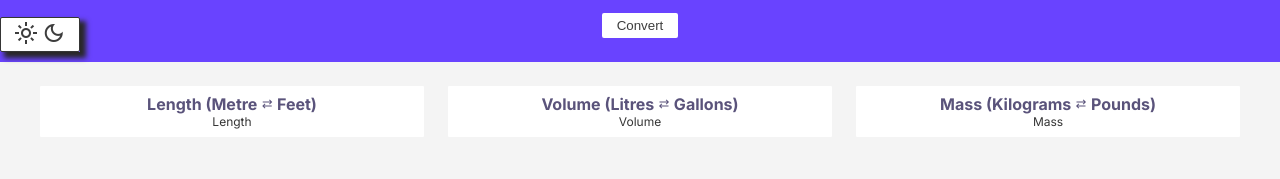
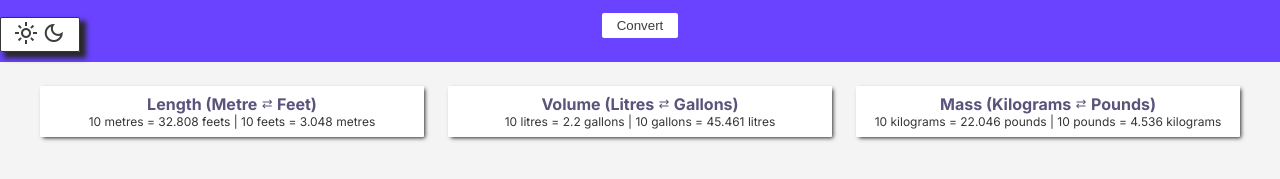
Before and after one commit to rupesh-13sunar/Unit-Converter, a plain HTML site: page rps_uc-index.html in a window 1280 px wide. Both pictures are taken after a click on the button "Convert". Shown: the part 143-322 px from the top of the page. Drawn offline with nearby package versions, Linux system fonts and the light colour scheme.

Commit message:
easier method on JS and some button style added to Unit-Group Container

```diff
--- a/rps_uc-index.css
+++ b/rps_uc-index.css
@@ -18,6 +18,7 @@
     --GRAY: #3D3D3D; /*inside button text color*/
     --ALT-GRAY: #353535; /*paras text color*/
     --ACTIVE: red;
+    --SHADOW: rgb(41, 40, 40);
     /* FONTS */
     --INTER: "Inter", sans-serif;
     /* SIZES */
@@ -31,6 +32,7 @@
     --CHANGING-WHITE: #273549;
     --CHANGING-L-WHITE: #1F2937;
     --ALT-GRAY: #fff;
+    --SHADOW: var(--BORDER-COLOR);
 }
 
 /* GENERAL STYLES */
@@ -92,6 +94,13 @@ main {
     padding: 0.5rem 1rem;
     width: max(335px, 30vw);
     margin-block-end: 0.7rem;
+    cursor: pointer;
+    box-shadow: 2px 2px 4px -1px var(--SHADOW);
+}
+.units-group:active {
+    background-color: transparent ;
+    transform: translateY(2px);
+    box-shadow: 0px 0px 4px -1px var(--SHADOW);
 }
 .units-group>h4 {
     color: var(--L-BGCOLOR);
--- a/rps_uc-index.html
+++ b/rps_uc-index.html
@@ -15,15 +15,15 @@
             <button class="white-bg block" id="convert-btn" onclick="mainProcess()">Convert</button>
     </header>
     <main class="light-white-bg">
-        <div class="units-group">
+        <div class="units-group" onclick="lengthData()">
             <h4>Length (Metre <span class="material-symbols-outlined">sync_alt</span> Feet)</h4>
             <p class="units-result" id="length">Length</p>
         </div>
-        <div class="units-group">
+        <div class="units-group" onclick="volumeData()">
             <h4>Volume (Litres <span class="material-symbols-outlined">sync_alt</span> Gallons)</h4>
             <p class="units-result" id="volume">Volume</p>
         </div>
-        <div class="units-group">
+        <div class="units-group" onclick="massData()">
             <h4>Mass (Kilograms <span class="material-symbols-outlined">sync_alt</span> Pounds)</h4>
             <p class="units-result" id="mass">Mass</p>
         </div>
--- a/rps_uc-index.js
+++ b/rps_uc-index.js
@@ -49,6 +49,22 @@ const lbsToKg = x => {
         let y = (x / 2.204623);
         y = parseFloat(y.toFixed(3));
         return y;
+    };
+/////
+function lengthData() {
+    let a = input.valueAsNumber;
+    let tempData = `${a} metres = ${mToFt(a)} feets | ${a} feets = ${ftToM(a)} metres`;
+    length.textContent = tempData;
+};
+function volumeData() {
+    let a = input.valueAsNumber;
+    let tempData = `${a} litres = ${ltrToGln(a)} gallons | ${a} gallons = ${glnToLtr(a)} litres`;
+    volume.textContent = tempData;
+};
+function massData() {
+    let a = input.valueAsNumber;
+    let tempData = `${a} kilograms = ${kgToLbs(a)} pounds | ${a} pounds = ${lbsToKg(a)} kilograms`;
+    mass.textContent = tempData;
 };
 /////////////////////////////
 /* function mainProcess() {
@@ -117,5 +133,11 @@ const lbsToKg = x => {
 */
 ////////////////////////////
 function mainProcess() {
+    length.textContent = "";
+    volume.textContent = "";
+    mass.textContent = "";
 
+    lengthData();
+    volumeData();
+    massData();
 };
```
Lines whose indentation alone changed are shown as unchanged.
